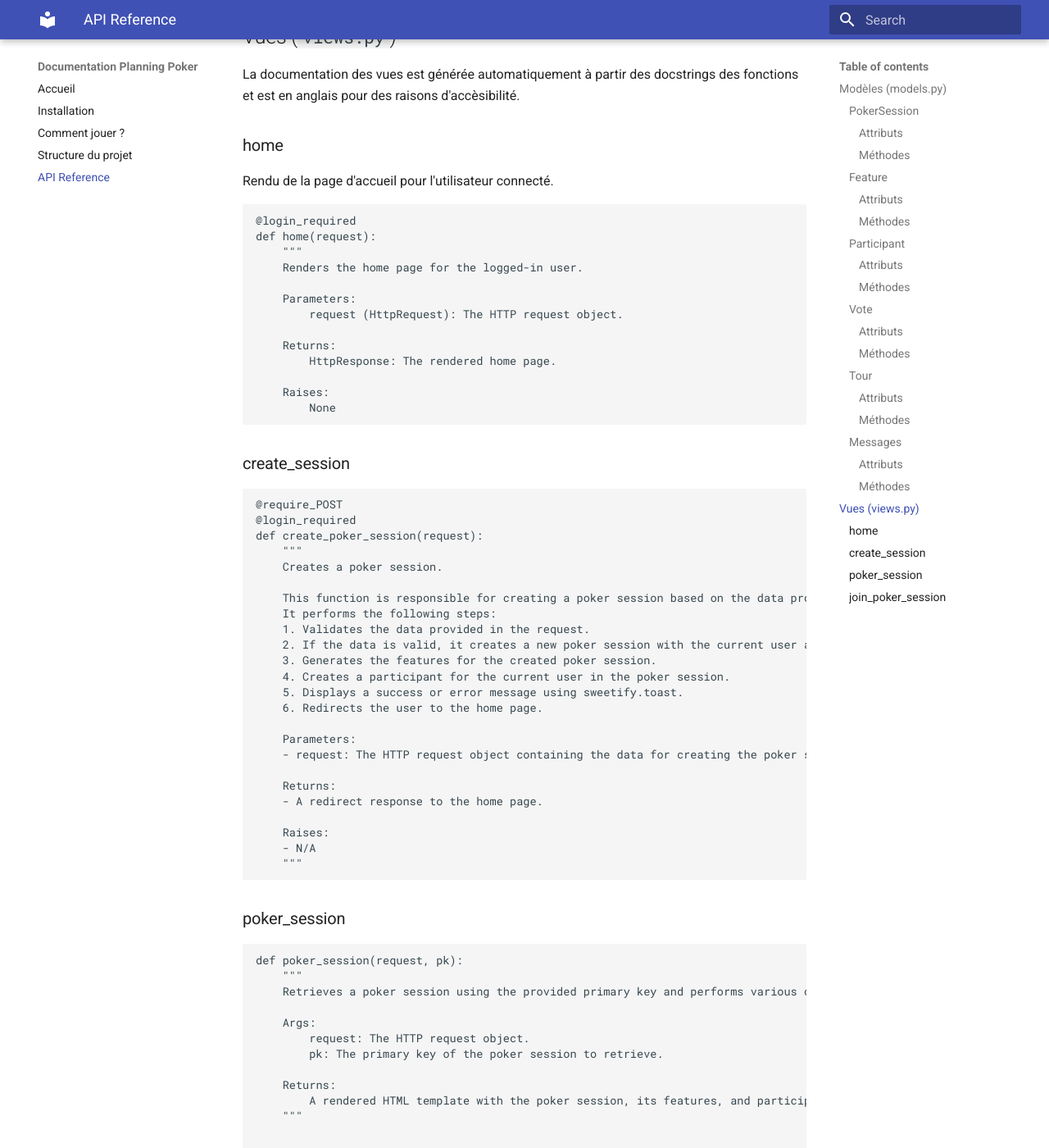
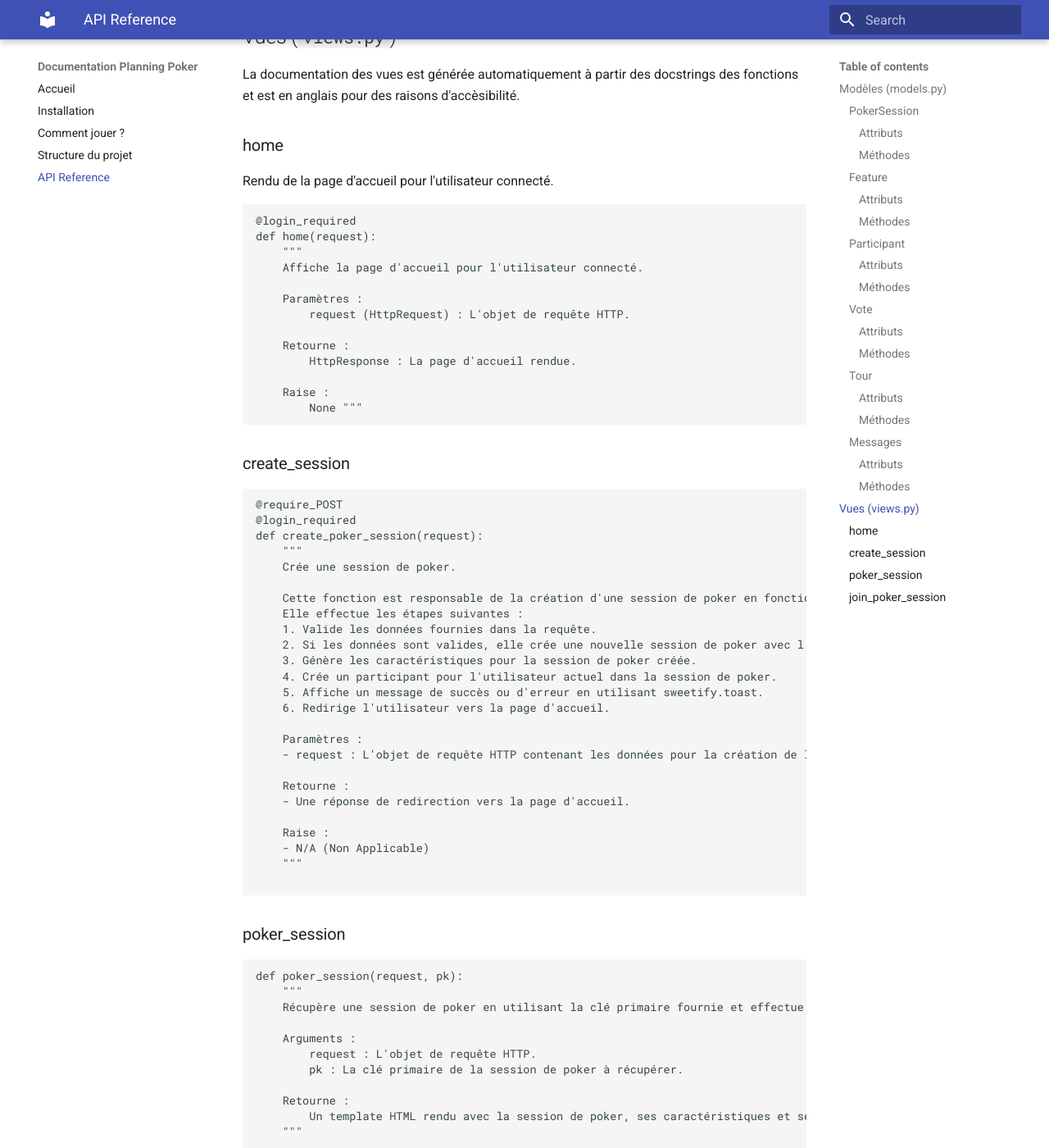
Before and after one commit to ds314159/to_success_project, an MkDocs documentation site: the page built from DOCUMENTATION/docs/api_reference.md, in a window 1280 px wide and 1400 px high, scrolled down 2562 px. Shown: the whole window at 82% size. Built offline with MkDocs 1.6.1 and Material for MkDocs 9.7.7, drawn with Linux system fonts in a browser that asks for light colours; some of the changed text lies outside the part shown.

Commit message:
Ajout rapport, touches finales

````diff
--- a/DOCUMENTATION/docs/api_reference.md
+++ b/DOCUMENTATION/docs/api_reference.md
@@ -107,16 +107,16 @@ Rendu de la page d'accueil pour l'utilisateur connecté.
 @login_required
 def home(request):
     """
-    Renders the home page for the logged-in user.
+    Affiche la page d'accueil pour l'utilisateur connecté.
 
-    Parameters:
-        request (HttpRequest): The HTTP request object.
+    Paramètres :
+        request (HttpRequest) : L'objet de requête HTTP.
 
-    Returns:
-        HttpResponse: The rendered home page.
+    Retourne :
+        HttpResponse : La page d'accueil rendue.
 
-    Raises:
-        None
+    Raise :
+        None """
 ```
 
 ### create_session
@@ -126,26 +126,27 @@ def home(request):
 @login_required
 def create_poker_session(request):
     """
-    Creates a poker session.
+    Crée une session de poker.
 
-    This function is responsible for creating a poker session based on the data provided in the request.
-    It performs the following steps:
-    1. Validates the data provided in the request.
-    2. If the data is valid, it creates a new poker session with the current user as the owner.
-    3. Generates the features for the created poker session.
-    4. Creates a participant for the current user in the poker session.
-    5. Displays a success or error message using sweetify.toast.
-    6. Redirects the user to the home page.
+    Cette fonction est responsable de la création d'une session de poker en fonction des données fournies dans la requête.
+    Elle effectue les étapes suivantes :
+    1. Valide les données fournies dans la requête.
+    2. Si les données sont valides, elle crée une nouvelle session de poker avec l'utilisateur actuel comme propriétaire.
+    3. Génère les caractéristiques pour la session de poker créée.
+    4. Crée un participant pour l'utilisateur actuel dans la session de poker.
+    5. Affiche un message de succès ou d'erreur en utilisant sweetify.toast.
+    6. Redirige l'utilisateur vers la page d'accueil.
 
-    Parameters:
-    - request: The HTTP request object containing the data for creating the poker session.
+    Paramètres :
+    - request : L'objet de requête HTTP contenant les données pour la création de la session de poker.
 
-    Returns:
-    - A redirect response to the home page.
+    Retourne :
+    - Une réponse de redirection vers la page d'accueil.
 
-    Raises:
-    - N/A
+    Raise :
+    - N/A (Non Applicable)
     """
+
 ```
 
 ### poker_session
@@ -153,15 +154,16 @@ def create_poker_session(request):
 ```python
 def poker_session(request, pk):
     """
-    Retrieves a poker session using the provided primary key and performs various operations on it.
+    Récupère une session de poker en utilisant la clé primaire fournie et effectue diverses opérations dessus.
 
-    Args:
-        request: The HTTP request object.
-        pk: The primary key of the poker session to retrieve.
+    Arguments :
+        request : L'objet de requête HTTP.
+        pk : La clé primaire de la session de poker à récupérer.
 
-    Returns:
-        A rendered HTML template with the poker session, its features, and participants.
+    Retourne :
+        Un template HTML rendu avec la session de poker, ses caractéristiques et ses participants.
     """
+
 
 ```
 
@@ -171,13 +173,14 @@ def poker_session(request, pk):
 @require_POST
 def join_poker_session(request):
     """
-    Join a poker session.
+    Rejoint une session de poker.
 
-    Args:
-        request (HttpRequest): The HTTP request object.
+    Arguments :
+        request (HttpRequest) : L'objet de requête HTTP.
 
-    Returns:
-        HttpResponseRedirect: A redirect to the poker session page.
+    Retourne :
+        HttpResponseRedirect : Une redirection vers la page de la session de poker.
     """
 
+
 ```
````
Also changed, not shown: other parts of DOCUMENTATION/docs/api_reference.md (+1 -1 lines), DOCUMENTATION/docs/game.md (+7 -7 lines), DOCUMENTATION/docs/index.md (+7 -2 lines), DOCUMENTATION/docs/install.md (+1 -1 lines), DOCUMENTATION/docs/project_structure.md (+11 -20 lines), README.md, Schema_Base_De_Donnees.png (added), 10 other files.
